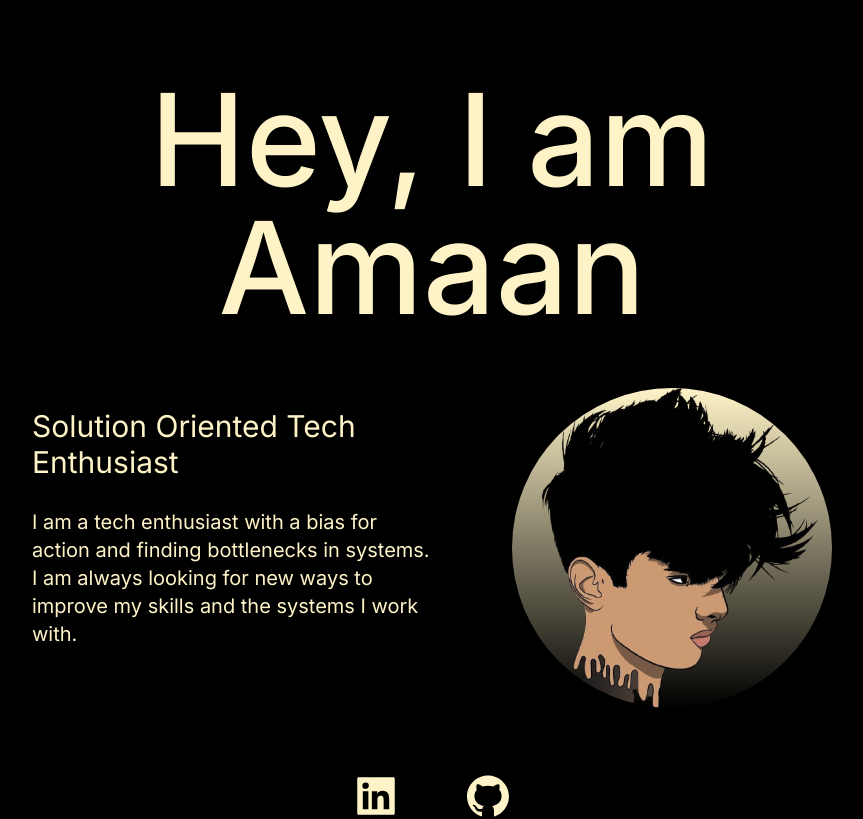
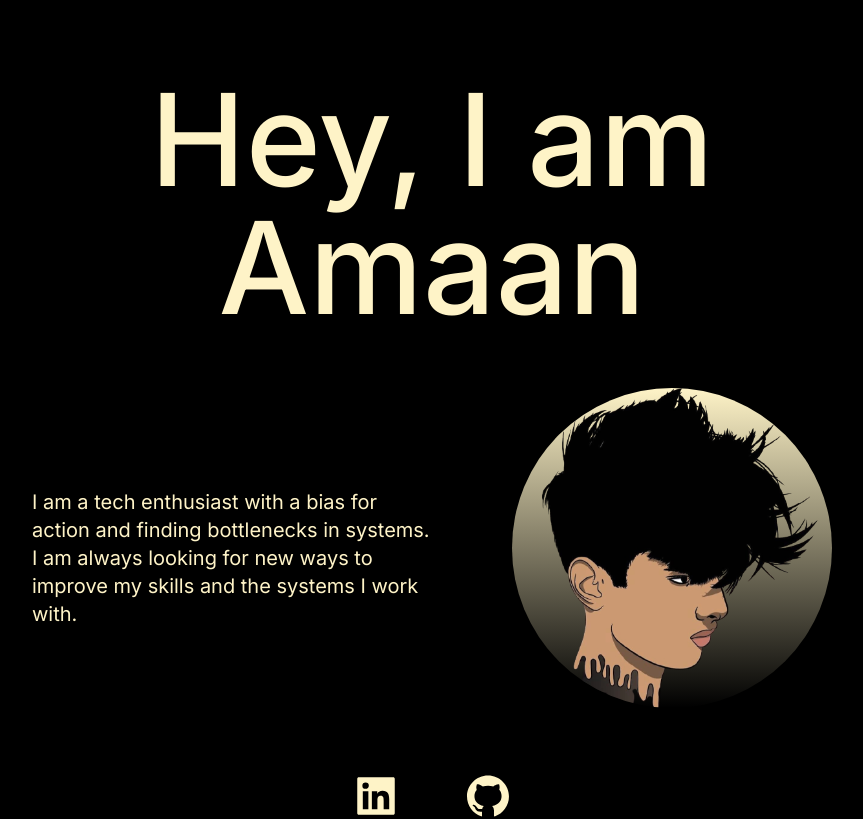
Before and after one commit to khana251/Portfolio, a Next.js app: page / in a window 1280 px wide. Shown: the top 819 px of the page, without its empty margins (208-1071 px from the left). Built offline with nearby package versions, Linux system fonts and the light colour scheme.

Commit message:
Removed subheading

```diff
--- a/app/page.js
+++ b/app/page.js
@@ -31,8 +31,7 @@ export default function Home() {
               animate={{x: 0, opacity: 1}}
               transition={{duration: 0.8}}
               className='w-full md:w-1/2'>
-              <div className='pl-20 py-3'>
-                <h3 className='text-amber-100 text-2xl py-2 md:text-3xl'>Solution Oriented Tech Enthusiast</h3>
+              <div className='pl-20 pt-20 pb-3'>
                 <p className='text-sm py-5 leading-8 text-amber-100 md:text-xl max-w-2xl'>
                   I am a tech enthusiast with a bias for action and finding bottlenecks in systems. I am always looking for new ways to improve my skills and the systems I work with.
                 </p>
```
